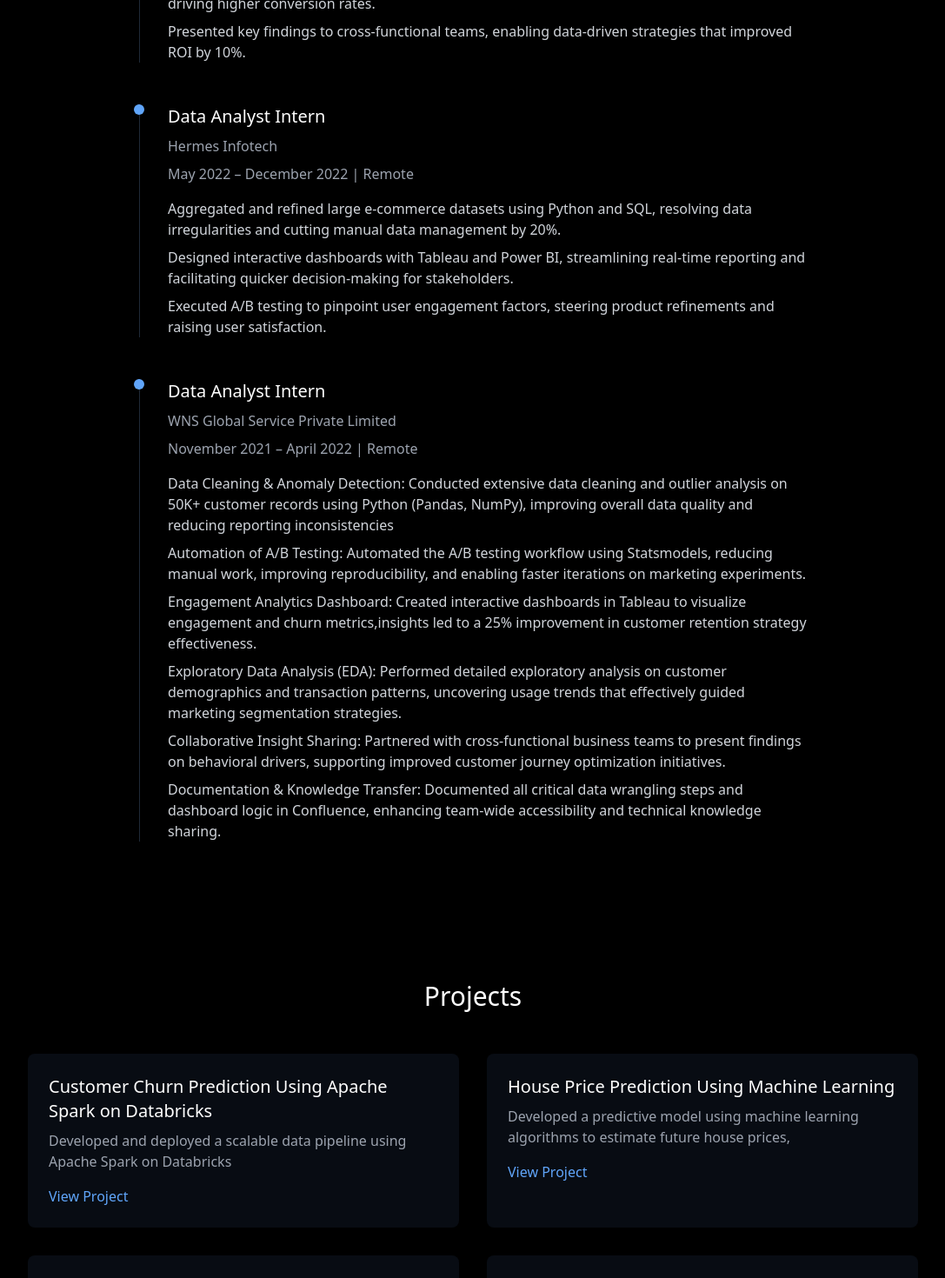
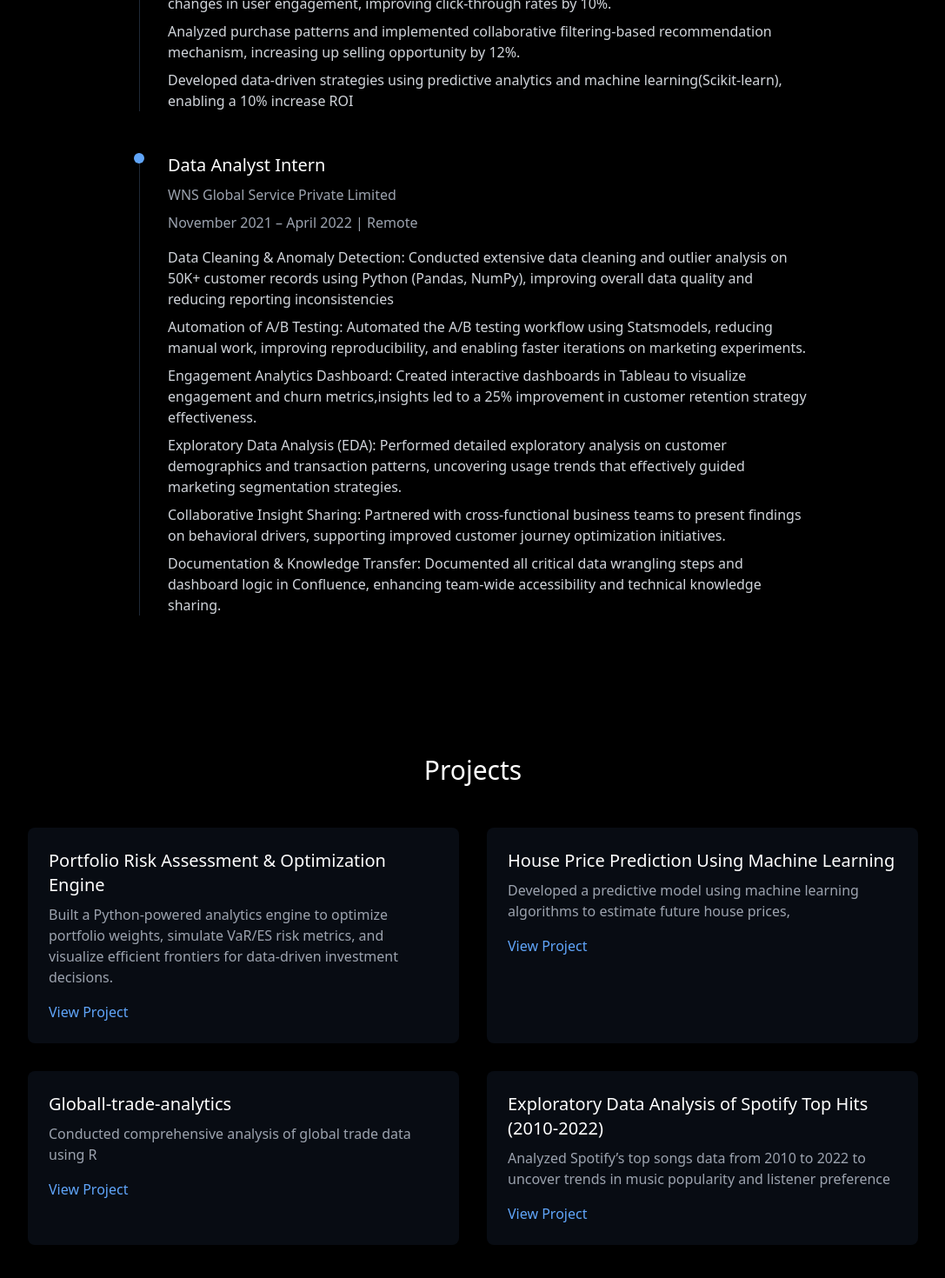
Before and after one commit to aryamansingh01/aryamansingh01, a React (Vite) app: page / in a window 1280 px wide. Shown: the part 1900-3370 px from the top of the page at 87% size, without its empty margins (96-1183 px from the left). Built offline with nearby package versions, Linux system fonts and the light colour scheme.

Commit message:
Update App.tsx

```diff
--- a/src/App.tsx
+++ b/src/App.tsx
@@ -188,24 +188,14 @@ function App() {
         {
           title: "Data Scientist Intern",
           company: "Hermes Infotech",
-          date: "January 2022 – July 2023",
+          date: "May 2022 – July 2023",
           location: "Remote",
           description: [
-            "Constructed time-series forecasting and classification models with scikit-learn, increasing operational efficiency by approximately 15% across multiple projects.",
-            "Applied advanced statistical analyses to evaluate platform optimizations, projecting a 10% increase in user engagement.",
-            "Implemented personalized recommendation engines, enhancing customer experience and driving higher conversion rates.",
-            "Presented key findings to cross-functional teams, enabling data-driven strategies that improved ROI by 10%."
-          ]
-        },
-        {
-          title: "Data Analyst Intern",
-          company: "Hermes Infotech",
-          date: "May 2022 – December 2022",
-          location: "Remote",
-          description: [
-            "Aggregated and refined large e-commerce datasets using Python and SQL, resolving data irregularities and cutting manual data management by 20%.",
-            "Designed interactive dashboards with Tableau and Power BI, streamlining real-time reporting and facilitating quicker decision-making for stakeholders.",
-            "Executed A/B testing to pinpoint user engagement factors, steering product refinements and raising user satisfaction."
+            "Processed and optimized e-commerce datasets using Python and SQL, automating data validations, and reducing offline data correction efforts by 20%, improving operational efficiency.",
+            "Designed real-time interactive dashboard in Tableau/Power BI, reducing stakeholder reporting time by 30% through automated visualization and dynamic filtering.",
+            "Conducted A/B testing using statistical significance analysis (Pandas, SciPy), identifying impactful changes in user engagement, improving click-through rates by 10%.",
+            "Analyzed purchase patterns and implemented collaborative filtering-based recommendation mechanism, increasing up selling opportunity by 12%.",
+            "Developed data-driven strategies using predictive analytics and machine learning(Scikit-learn), enabling a 10% increase ROI"
           ]
         },
         {
@@ -253,8 +243,8 @@ function App() {
           <div className="grid md:grid-cols-2 gap-8 max-w-5xl mx-auto">
             {[
               {
-                title: "Customer Churn Prediction Using Apache Spark on Databricks",
-                description: "Developed and deployed a scalable data pipeline using Apache Spark on Databricks",
+                title: "Portfolio Risk Assessment & Optimization Engine",
+                description: "Built a Python-powered analytics engine to optimize portfolio weights, simulate VaR/ES risk metrics, and visualize efficient frontiers for data-driven investment decisions.",
                 link: "https://github.com/aryamansingh01?tab=repositories"
               },
               {
```
